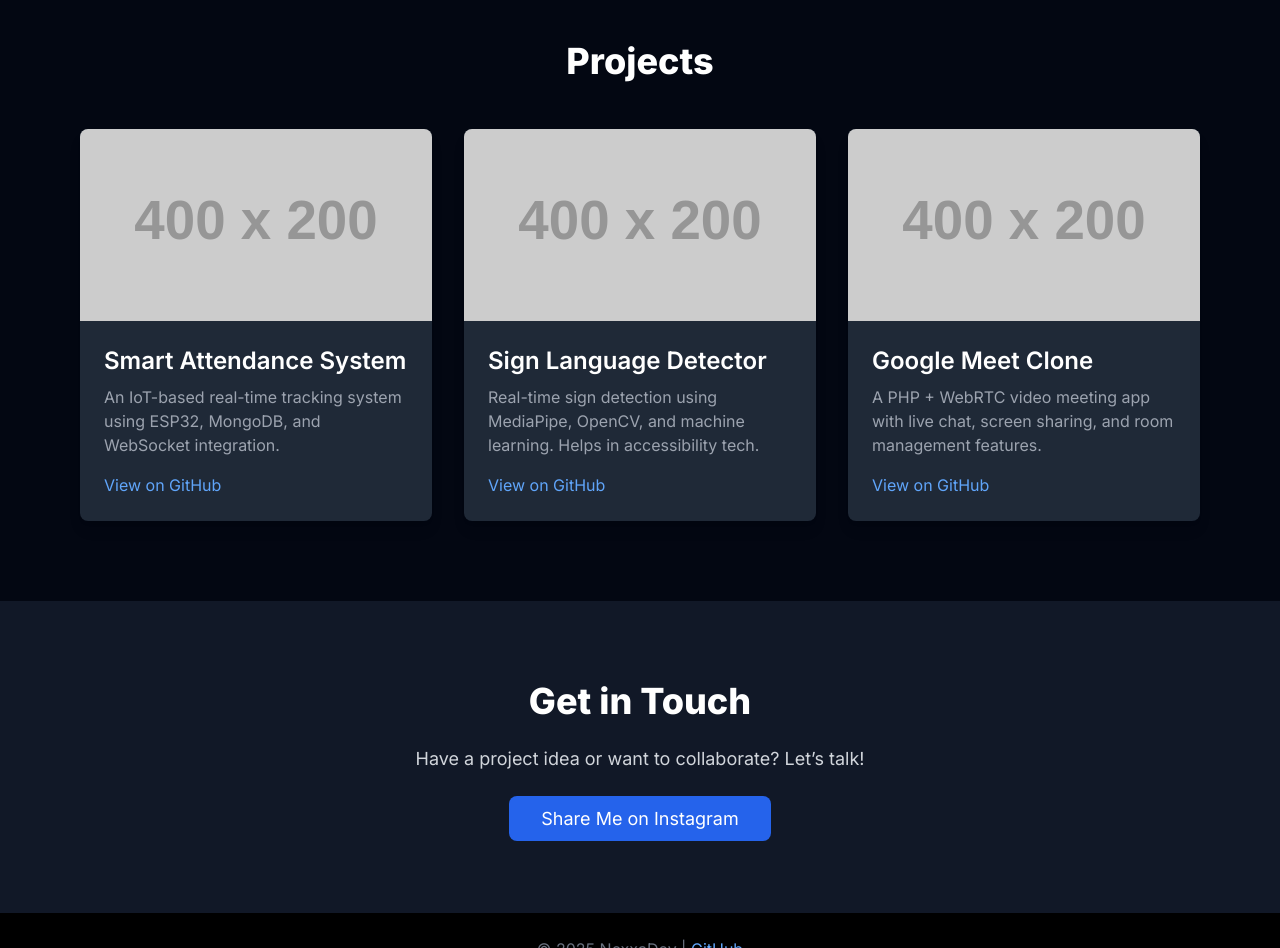
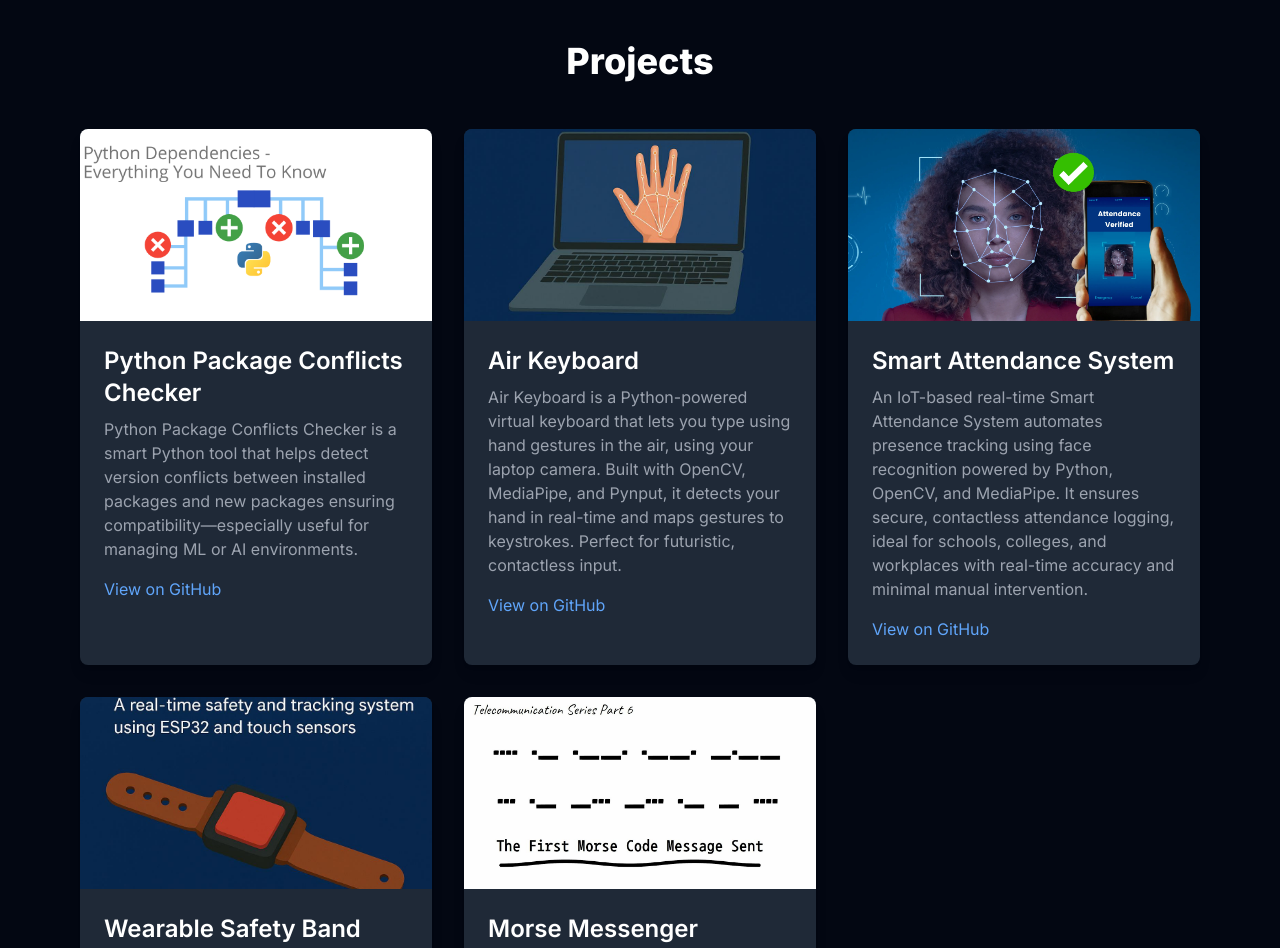
Before and after one commit to nexxadev/nexxadev.github.io, a plain HTML site: page index.html in a window 1280 px wide. Shown: the part 1180-2128 px from the top of the page. Drawn offline with nearby package versions, Linux system fonts and the light colour scheme; placeholder pictures from the web are drawn by us.

Commit message:
Update index.html

```diff
--- a/index.html
+++ b/index.html
@@ -37,30 +37,46 @@
   <section id="projects" class="py-20 px-6 md:px-20 bg-gray-950">
     <h2 class="text-4xl font-bold text-center mb-12">Projects</h2>
     <div class="grid grid-cols-1 sm:grid-cols-2 lg:grid-cols-3 gap-8">
+
+
       <div class="bg-gray-800 rounded-lg overflow-hidden shadow-lg hover:shadow-blue-500 transition">
-        <img src="https://via.placeholder.com/400x200" alt="Project Image" class="w-full h-48 object-cover">
+        <img src="https://nexxadev.github.io/Python-dependencies-tutorial.png" alt="Project Image" class="w-full h-48 object-cover">
+        <div class="p-6">
+          <h3 class="text-2xl font-semibold mb-2">Python Package Conflicts Checker</h3>
+          <p class="text-gray-400 mb-4">Python Package Conflicts Checker is a smart Python tool that helps detect version conflicts between installed packages and new packages ensuring compatibility—especially useful for managing ML or AI environments.</p>
+          <a href="https://github.com/nexxadev/python-pkg-conflict-checker" target="_blank" class="text-blue-400 hover:underline">View on GitHub</a>
+        </div>
+      </div>
+      <div class="bg-gray-800 rounded-lg overflow-hidden shadow-lg hover:shadow-blue-500 transition">
+        <img src="https://nexxadev.github.io/airkey.jpg" alt="Project Image" class="w-full h-48 object-cover">
+        <div class="p-6">
+          <h3 class="text-2xl font-semibold mb-2">Air Keyboard</h3>
+          <p class="text-gray-400 mb-4">Air Keyboard is a Python-powered virtual keyboard that lets you type using hand gestures in the air, using your laptop camera. Built with OpenCV, MediaPipe, and Pynput, it detects your hand in real-time and maps gestures to keystrokes. Perfect for futuristic, contactless input.</p>
+          <a href="https://github.com/nexxadev/Air-Keyboard" target="_blank" class="text-blue-400 hover:underline">View on GitHub</a>
+        </div>
+      </div>
+      <div class="bg-gray-800 rounded-lg overflow-hidden shadow-lg hover:shadow-blue-500 transition">
+        <img src="https://nexxadev.github.io/blog4621.jpg" alt="Project Image" class="w-full h-48 object-cover">
         <div class="p-6">
           <h3 class="text-2xl font-semibold mb-2">Smart Attendance System</h3>
-          <p class="text-gray-400 mb-4">An IoT-based real-time tracking system using ESP32, MongoDB, and WebSocket integration.</p>
-          <a href="https://github.com/yourusername/project1" target="_blank" class="text-blue-400 hover:underline">View on GitHub</a>
+          <p class="text-gray-400 mb-4">An IoT-based real-time Smart Attendance System automates presence tracking using face recognition powered by Python, OpenCV, and MediaPipe. It ensures secure, contactless attendance logging, ideal for schools, colleges, and workplaces with real-time accuracy and minimal manual intervention.</p>
+          <a href="https://nexxadev.github.io/update.html" target="_blank" class="text-blue-400 hover:underline">View on GitHub</a>
         </div>
       </div>
-
       <div class="bg-gray-800 rounded-lg overflow-hidden shadow-lg hover:shadow-blue-500 transition">
-        <img src="https://via.placeholder.com/400x200" alt="Project Image" class="w-full h-48 object-cover">
+        <img src="https://nexxadev.github.io/band.jpg" alt="Project Image" class="w-full h-48 object-cover">
         <div class="p-6">
-          <h3 class="text-2xl font-semibold mb-2">Sign Language Detector</h3>
-          <p class="text-gray-400 mb-4">Real-time sign detection using MediaPipe, OpenCV, and machine learning. Helps in accessibility tech.</p>
-          <a href="https://github.com/yourusername/project2" target="_blank" class="text-blue-400 hover:underline">View on GitHub</a>
+          <h3 class="text-2xl font-semibold mb-2">Wearable Safety Band</h3>
+          <p class="text-gray-400 mb-4">An IoT-based Wearable Safety Band is a real-time safety and tracking system using ESP32 and touch sensors. It monitors tampering, disconnection, or unauthorized movement and instantly triggers alerts via nearby ESP nodes. Ideal for hospitals, hostels, or sensitive environments.</p>
+          <a href="https://nexxadev.github.io/update.html" target="_blank" class="text-blue-400 hover:underline">View on GitHub</a>
         </div>
       </div>
-
       <div class="bg-gray-800 rounded-lg overflow-hidden shadow-lg hover:shadow-blue-500 transition">
-        <img src="https://via.placeholder.com/400x200" alt="Project Image" class="w-full h-48 object-cover">
+        <img src="https://nexxadev.github.io/maxresdefault.jpg" alt="Project Image" class="w-full h-48 object-cover">
         <div class="p-6">
-          <h3 class="text-2xl font-semibold mb-2">Google Meet Clone</h3>
-          <p class="text-gray-400 mb-4">A PHP + WebRTC video meeting app with live chat, screen sharing, and room management features.</p>
-          <a href="https://github.com/yourusername/project3" target="_blank" class="text-blue-400 hover:underline">View on GitHub</a>
+          <h3 class="text-2xl font-semibold mb-2">Morse Messenger</h3>
+          <p class="text-gray-400 mb-4">ESP32 + Web Serial based live Morse chatting with vibration feedback</p>
+          <a href="https://nexxadev.github.io/update.html" target="_blank" class="text-blue-400 hover:underline">View on GitHub</a>
         </div>
       </div>
     </div>
```
